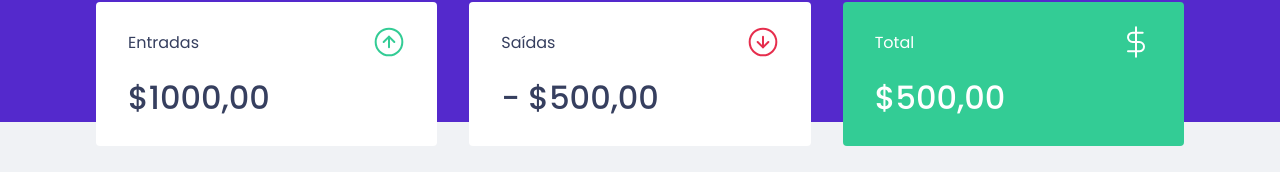
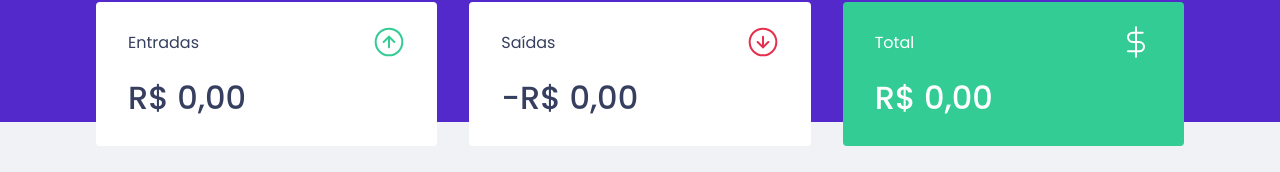
Before and after one commit to NiltonIzaguirres/dt-money, a React (Create React App) app: page / in a window 1280 px wide. Shown: the part 150-322 px from the top of the page. Built offline with nearby package versions, Linux system fonts and the light colour scheme; no server answers; what miragejs would draw is missing.

Commit message:
feat: Calculating summary

```diff
--- a/src/components/Summary/index.tsx
+++ b/src/components/Summary/index.tsx
@@ -9,6 +9,30 @@
 export function Summary() {
   const { transactions } = useContext(TransactionsContext)
 
+  // const totalDeposits = transactions.reduce((acc, transaction) => {
+  //   if (transaction.type === 'deposit'){
+  //     return acc + transaction.amount;
+  //   }
+
+  //   return acc;
+  // }, 0);
+
+  const summary = transactions.reduce((acc, transaction) => {
+    if(transaction.type === 'deposit') {
+      acc.deposits += transaction.amount;
+      acc.total += transaction.amount;
+    } else {
+      acc.withdraws += transaction.amount;
+      acc.total -= transaction.amount;
+    }
+
+    return acc;
+  }, {
+    deposits: 0,
+    withdraws: 0,
+    total: 0,
+  });
+
   return (
     <Container>
       <div>
@@ -16,21 +40,36 @@
           <p>Entradas</p>
           <img src={incomeImg} alt="Entradas" />
         </header>
-        <strong>$1000,00</strong>
+        <strong>
+          {new Intl.NumberFormat('pt-BR', {
+            style: 'currency',
+            currency: 'BRL'
+          }).format(summary.deposits)}
+        </strong>
       </div>
       <div>
         <header>
           <p>Saídas</p>
           <img src={outcomeImg} alt="Saídas" />
         </header>
-        <strong>- $500,00</strong>
+        <strong>-
+          {new Intl.NumberFormat('pt-BR', {
+            style: 'currency',
+            currency: 'BRL'
+          }).format(summary.withdraws)}
+        </strong>
       </div>
       <div className="highlight-background">
         <header>
           <p>Total</p>
           <img src={totalImg} alt="Total" />
         </header>
-        <strong>$500,00</strong>
+        <strong>
+          {new Intl.NumberFormat('pt-BR', {
+            style: 'currency',
+            currency: 'BRL'
+          }).format(summary.total)}
+        </strong>
       </div>
     </Container>
   );
```
